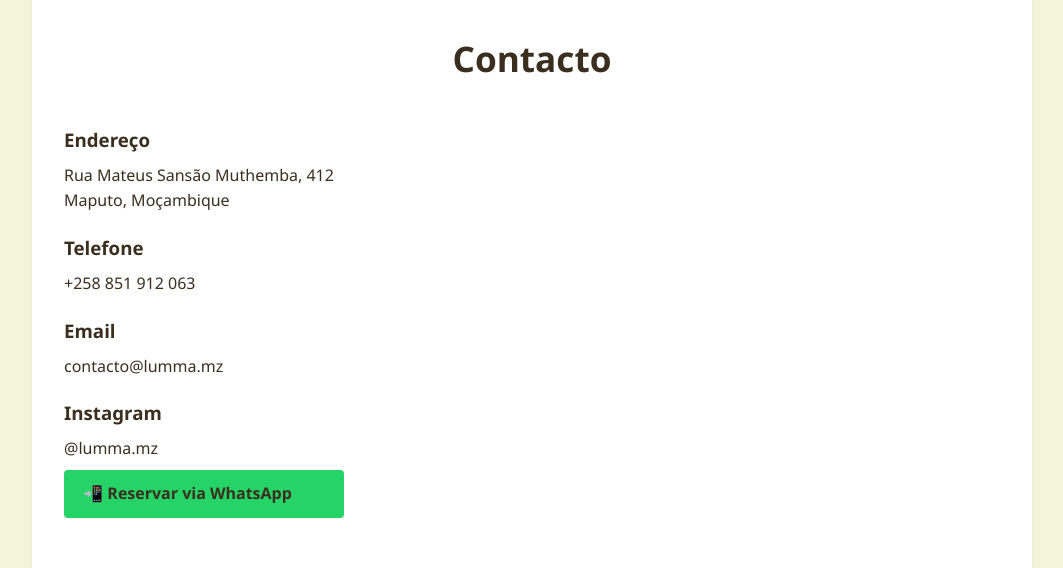
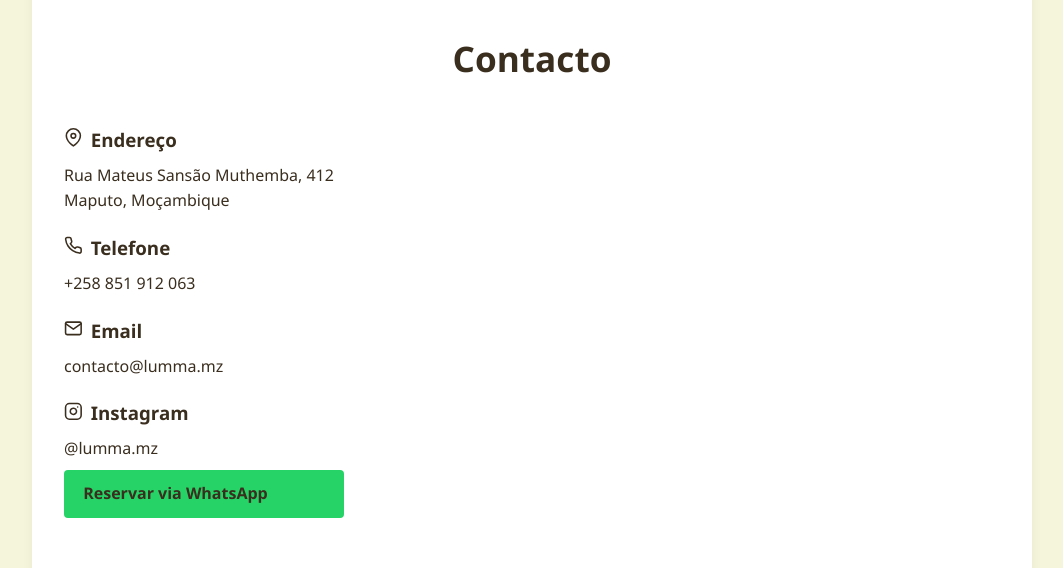
Before and after one commit to Nairon-Cossa/Lumma, a React (Vite) app in the folder lumma-site/: page / in a window 1280 px wide. Shown: the part 4200-4768 px from the top of the page, without its empty margins (108-1171 px from the left). Built offline with nearby package versions, Linux system fonts and the light colour scheme; grey boxes are pictures that could not be loaded.

Commit message:
Final Commit2

```diff
--- a/lumma-site/package.json
+++ b/lumma-site/package.json
@@ -12,7 +12,8 @@
   "dependencies": {
     "aos": "^2.3.4",
     "react": "^19.1.0",
-    "react-dom": "^19.1.0"
+    "react-dom": "^19.1.0",
+    "react-icons": "^5.5.0"
   },
   "devDependencies": {
     "@eslint/js": "^9.30.1",
--- a/lumma-site/src/components/Contacto.jsx
+++ b/lumma-site/src/components/Contacto.jsx
@@ -1,4 +1,5 @@
 import React from "react";
+import { FiMapPin, FiPhone, FiMail, FiInstagram } from "react-icons/fi";
 
 function Contacto() {
   return (
@@ -7,20 +8,53 @@
 
       <div className="contact-wrapper">
         <div className="contact-info">
-          <h3>Endereço</h3>
-          <p>Rua Mateus Sansão Muthemba, 412<br />Maputo, Moçambique</p>
+          <h3>
+            <FiMapPin style={{ marginRight: "8px" }} />
+            Endereço
+          </h3>
+          <p>
+            Rua Mateus Sansão Muthemba, 412
+            <br />
+            Maputo, Moçambique
+          </p>
 
-          <h3>Telefone</h3>
-          <p><a href="tel:+258851912063">+258 851 912 063</a></p>
+          <h3>
+            <FiPhone style={{ marginRight: "8px" }} />
+            Telefone
+          </h3>
+          <p>
+            <a href="tel:+258851912063">+258 851 912 063</a>
+          </p>
 
-          <h3>Email</h3>
-          <p><a href="mailto:contacto@lumma.mz">contacto@lumma.mz</a></p>
+          <h3>
+            <FiMail style={{ marginRight: "8px" }} />
+            Email
+          </h3>
+          <p>
+            <a href="mailto:contacto@lumma.mz">contacto@lumma.mz</a>
+          </p>
 
-          <h3>Instagram</h3>
-          <p><a href="https://instagram.com/lumma.mz" target="_blank">@lumma.mz</a></p>
+          <h3>
+            <FiInstagram style={{ marginRight: "8px" }} />
+            Instagram
+          </h3>
+          <p>
+            <a
+              href="https://instagram.com/lumma.mz"
+              target="_blank"
+              rel="noreferrer"
+            >
+              @lumma.mz
+            </a>
+          </p>
 
-          <a href="https://wa.me/258851912063" className="whatsapp-btn" target="_blank">
-            📲 Reservar via WhatsApp
+          <a
+            href="https://wa.me/258851912063"
+            className="whatsapp-btn"
+            target="_blank"
+            rel="noreferrer"
+          >
+            Reservar via WhatsApp
           </a>
         </div>
 
@@ -29,6 +63,7 @@
             src="https://www.google.com/maps?q=Rua+Mateus+Sans%C3%A3o+Muthemba,+Maputo,+Mozambique&output=embed"
             allowFullScreen
             loading="lazy"
+            title="Mapa do Lumma"
           ></iframe>
         </div>
       </div>
@@ -54,7 +89,8 @@
         <p>Polvo grelhado com purê de batata-doce e redução de vinho tinto.</p>
       </div>
 
-      <div className="contador">Mais de <strong>89</strong> reservas feitas este mês!
+      <div className="contador">
+        Mais de <strong>89</strong> reservas feitas este mês!
       </div>
     </section>
   );
```
Also changed, not shown: 1 other file (tests, documents, lock files or other folders).
